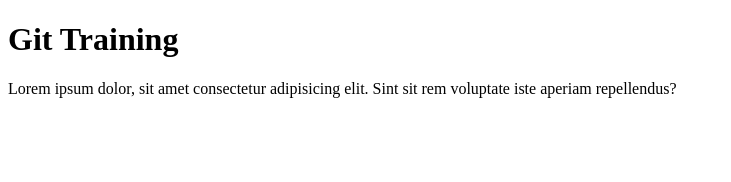
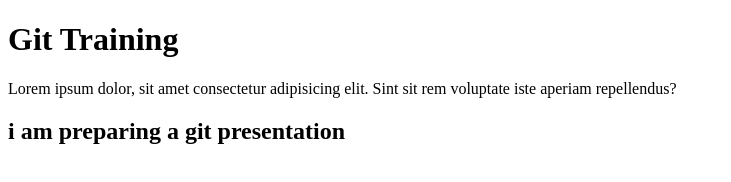
Before and after one commit to mikias19/simpleDemo, a plain HTML site: page index.html in a window 1280 px wide. Shown: the whole page, without its empty margins (0-731 px from the left). Drawn offline with Linux system fonts and the light colour scheme.

Commit message:
the header text added

```diff
--- a/index.html
+++ b/index.html
@@ -11,5 +11,12 @@
       Lorem ipsum dolor, sit amet consectetur adipisicing elit. Sint sit rem
       voluptate iste aperiam repellendus?
     </p>
+    <section>
+      <p>
+        <h1>
+          i am preparing a git presentation
+        </h1>
+      </p>
+    </section>
   </body>
 </html>
```
